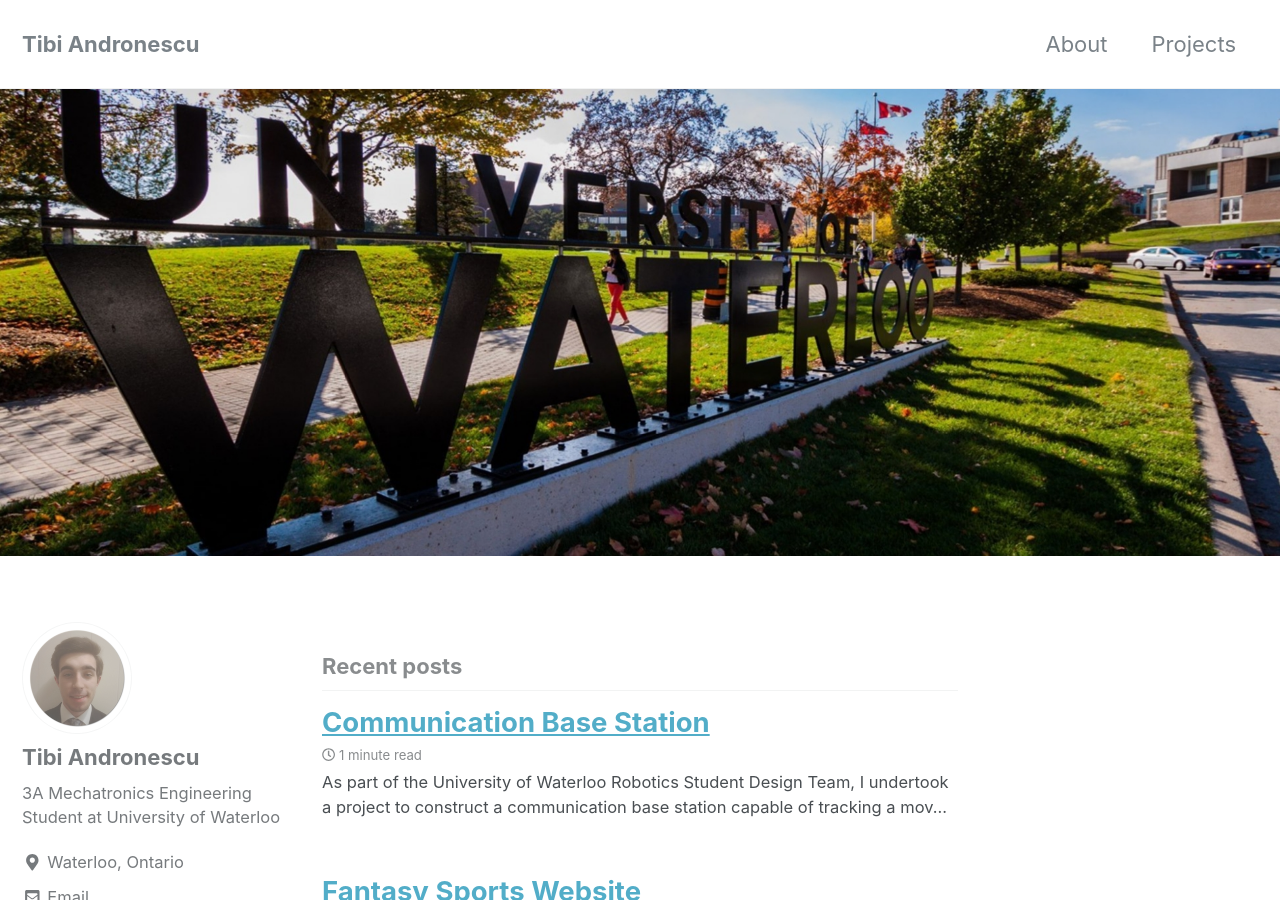
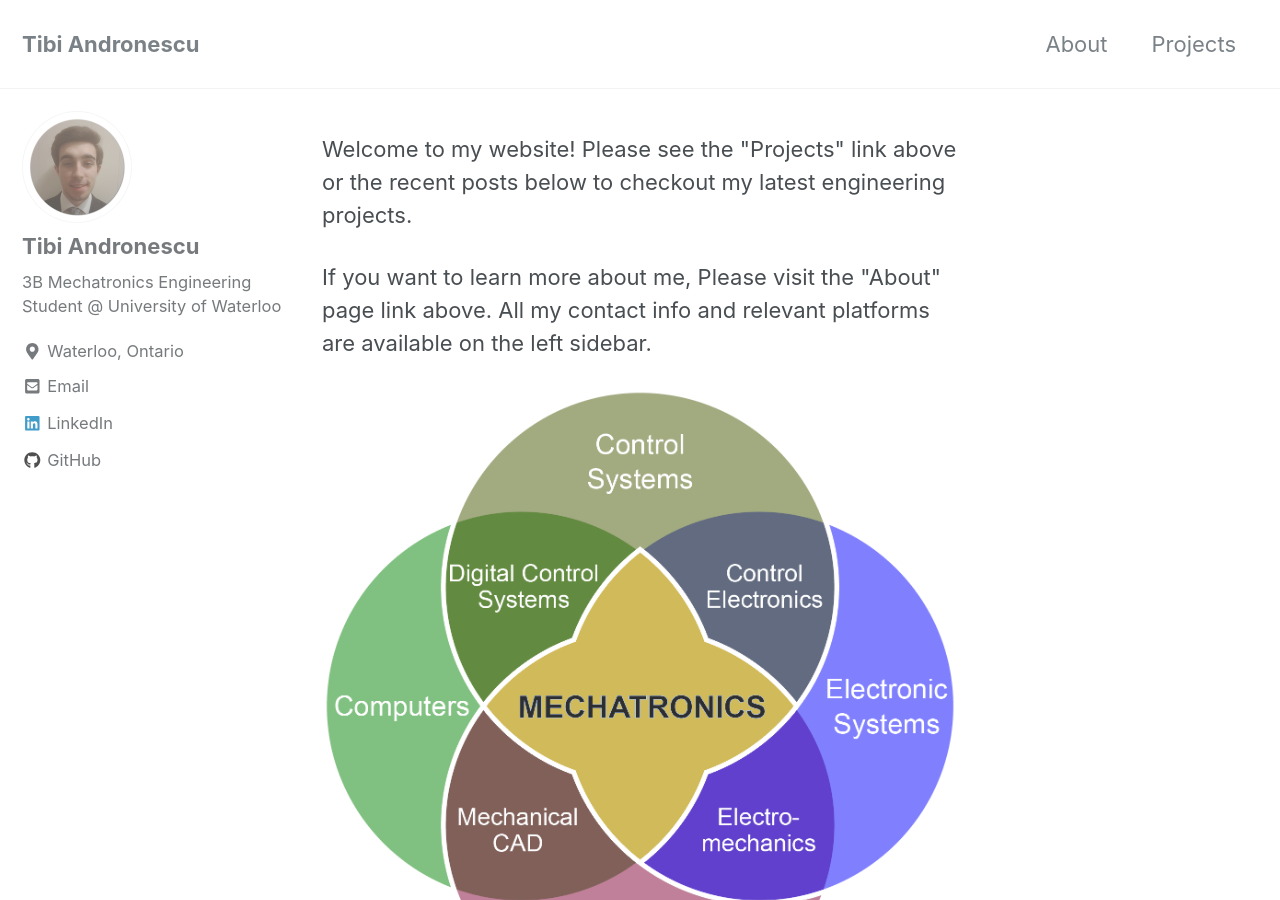
Before and after one commit to tandronescu/tandronescu.github.io, a Jekyll site: the page built from index.html, in a window 1280 px wide and 900 px high. Built offline with Jekyll 4.4.1, drawn with Linux system fonts in a browser that asks for light colours; nearby versions of some CDN libraries; the list of posts is cut into pages by our own code.

Commit message:
3B Term website update

```diff
--- a/_config.yml
+++ b/_config.yml
@@ -102,7 +102,7 @@ analytics:
 author:
   name             : "Tibi Andronescu"
   avatar           : "/images/avatar.jpg" # path of avatar image, e.g. "/assets/images/bio-photo.jpg"
-  bio              : "3A Mechatronics Engineering Student at University of Waterloo"
+  bio              : "3B Mechatronics Engineering Student @ University of Waterloo"
   location         : "Waterloo, Ontario"
   email            : "taandron@uwaterloo.ca"
   uri              :
--- a/index.html
+++ b/index.html
@@ -1,11 +1,19 @@
 ---
 layout: home
 author_profile: true
-header:
-  image: "/images/uw_wallpaper.jpg"
+
 ---
 
-<meta property='og:image' content='/images/uw_wallpaper.jpg'/>
+<p>Welcome to my website! Please see the "Projects" link above or the recent posts below
+  to checkout my latest engineering projects. </p>
+
+<p>If you want to learn more about me, Please
+  visit the "About" page link above. All my contact info and relevant platforms are
+  available on the left sidebar.</p>
+
+<img src="images/tron.png" alt="Mechatronics Picture">
+
+<meta property='og:image' content='/images/tron_wallpaper.jpg'/>
 <meta property='og:title' content='Personal Website'/>
 <meta property='og:description' content='Front Page'/>
 <meta property='og:url' content='https://tandronescu.github.io' />
```
Also changed, not shown: _pages/about.md (+4 -4 lines), images/favicon.jpg (deleted), images/tron.png (added), images/tron_logo.jpg (deleted), images/uw_wallpaper.jpg (deleted).
